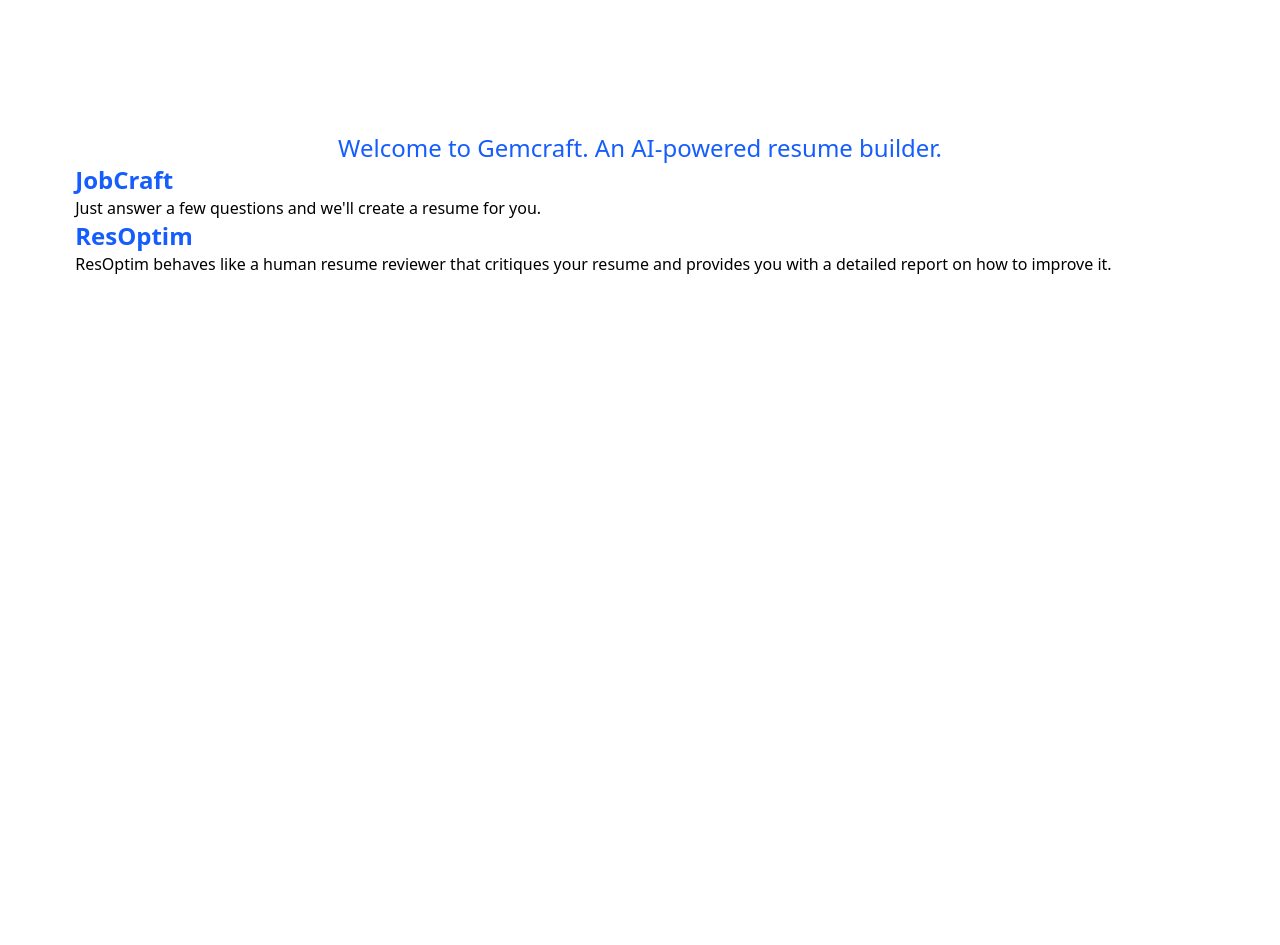
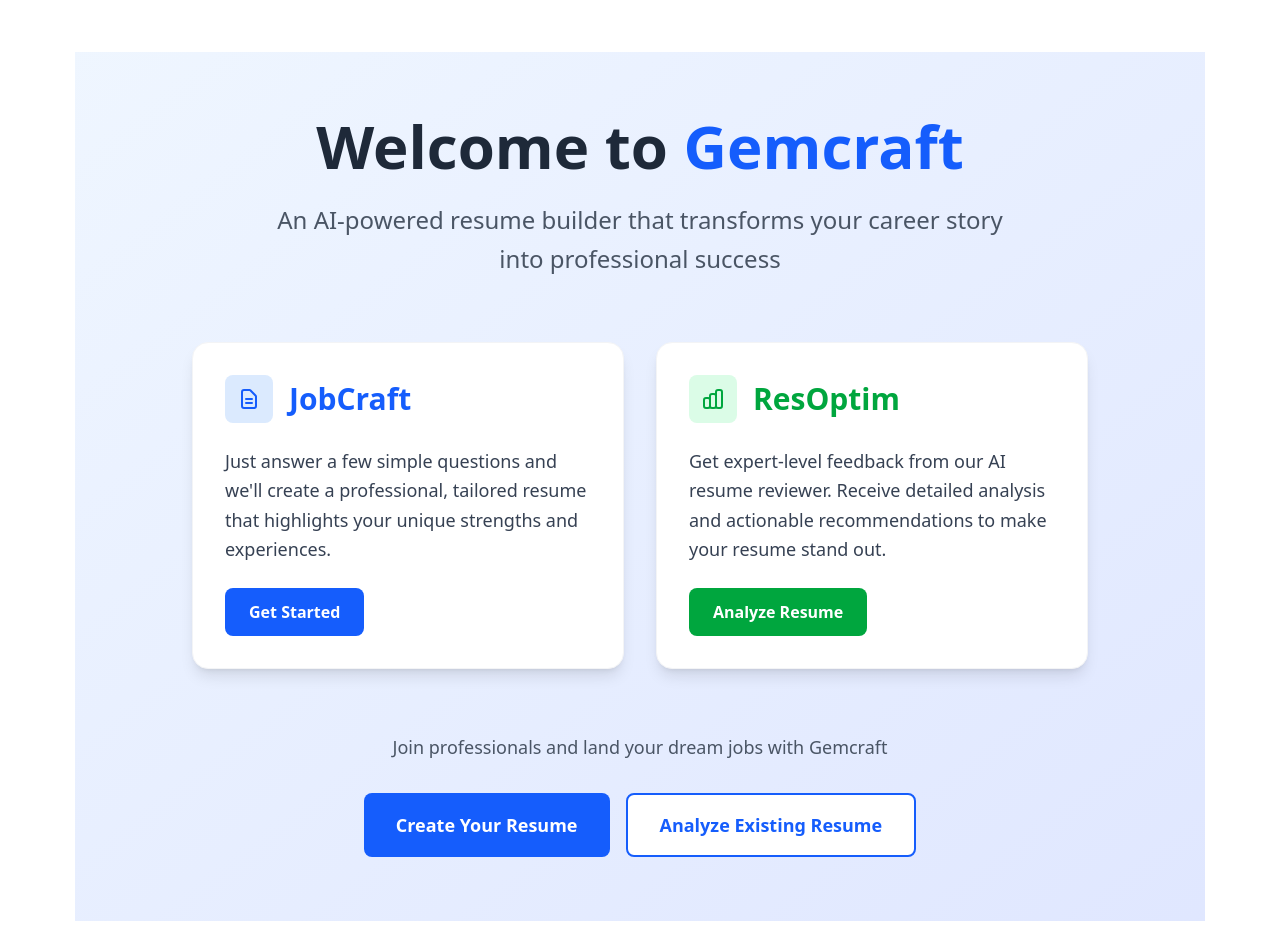
Before and after one commit to samuelajala01/GemCraft, a React (Vite) app: page / in a window 1280 px wide. Shown: the part 320-1265 px from the top of the page. Before the commit the page ends 800 px from the top, so only its background shows below. Built offline with nearby package versions, Linux system fonts and the light colour scheme; no server answers.

Commit message:
style: change homecontent UI

```diff
--- a/src/App.jsx
+++ b/src/App.jsx
@@ -3,28 +3,34 @@ import "./App.css";
 import ResGrader from "./Pages/ResGrader";
 import JobCraft from "./Pages/JobCraft";
 import HomeContent from "./Pages/HomeContent";
+
 function App() {
   const [currentPage, setCurrentPage] = useState("home");
   const [currentStep, setCurrentStep] = useState(1);
   const [resumeFile, setResumeFile] = useState(null);
 
+  // Navigation handler function
+  const handleNavigation = (page) => {
+    setCurrentPage(page);
+  };
+
   const renderContent = () => {
     switch (currentPage) {
       case "home":
         return (
-          <HomeContent/>
+          <HomeContent onNavigate={handleNavigation} />
         );
 
       case "jobcraft":
         return (
-          <JobCraft/>
+          <JobCraft />
         );
 
       case "resume grader":
         return <ResGrader />;
 
       default:
-        return null;
+        return <HomeContent onNavigate={handleNavigation} />;
     }
   };
 
@@ -42,7 +48,7 @@ function App() {
           <div className="flex justify-center gap-8 mx-8 space-x-4 mb-8">
             <button
               onClick={() => setCurrentPage("home")}
-          className={`px-6 py-2 rounded-lg font-semibold ${
+              className={`px-6 py-2 rounded-lg font-semibold transition-colors duration-200 ${
                 currentPage === "home"
                   ? "bg-blue-600 text-white"
                   : "bg-gray-200 text-gray-700 hover:bg-gray-300"
@@ -52,7 +58,7 @@ function App() {
             </button>
             <button
               onClick={() => setCurrentPage("jobcraft")}
-          className={`px-6 py-2 rounded-lg font-semibold ${
+              className={`px-6 py-2 rounded-lg font-semibold transition-colors duration-200 ${
                 currentPage === "jobcraft"
                   ? "bg-blue-600 text-white"
                   : "bg-gray-200 text-gray-700 hover:bg-gray-300"
@@ -62,7 +68,7 @@ function App() {
             </button>
             <button
               onClick={() => setCurrentPage("resume grader")}
-          className={`px-6 py-2 rounded-lg font-semibold ${
+              className={`px-6 py-2 rounded-lg font-semibold transition-colors duration-200 ${
                 currentPage === "resume grader"
                   ? "bg-blue-600 text-white"
                   : "bg-gray-200 text-gray-700 hover:bg-gray-300"
@@ -75,7 +81,8 @@ function App() {
           {/* Content Area */}
           <div className="mt-20">{renderContent()}</div>
         </div>
-  </div></>
+      </div>
+    </>
   );
 }
 
--- a/src/Pages/HomeContent.jsx
+++ b/src/Pages/HomeContent.jsx
@@ -1,22 +1,82 @@
-const HomeContent = () => {
+const HomeContent = ({ onNavigate }) => {
   return (
-    <>
-      <div className="">
-        <p className="text-2xl text-center text-blue-600 mt-40">
-          Welcome to Gemcraft. An AI-powered resume builder.
-        </p>
-        <div>
-          <h2 className="text-2xl font-bold text-blue-600">JobCraft</h2>
-          <p>Just answer a few questions and we'll create a resume for you.</p>
-        </div>
-        <div>
-          <h2 className="text-2xl font-bold text-blue-600">ResOptim</h2>
-          <p>
-          ResOptim behaves like a human resume reviewer that critiques your resume and provides you with a detailed report on how to improve it.
+    <div className="min-h-screen bg-gradient-to-br from-blue-50 to-indigo-100 py-16 px-4">
+      <div className="max-w-4xl mx-auto">
+        {/* Hero Section */}
+        <div className="text-center mb-16">
+          <h1 className="text-5xl md:text-6xl font-bold text-gray-800 mb-6">
+            Welcome to <span className="text-blue-600">Gemcraft</span>
+          </h1>
+          <p className="text-xl md:text-2xl text-gray-600 max-w-3xl mx-auto leading-relaxed">
+            An AI-powered resume builder that transforms your career story into professional success
           </p>
         </div>
+
+        {/* Features Grid */}
+        <div className="grid md:grid-cols-2 gap-8 max-w-5xl mx-auto">
+          {/* JobCraft Card */}
+          <div className="bg-white rounded-2xl shadow-lg hover:shadow-xl transition-shadow duration-300 p-8 border border-gray-100">
+            <div className="flex items-center mb-6">
+              <div className="w-12 h-12 bg-blue-100 rounded-lg flex items-center justify-center mr-4">
+                <svg className="w-6 h-6 text-blue-600" fill="none" stroke="currentColor" viewBox="0 0 24 24">
+                  <path strokeLinecap="round" strokeLinejoin="round" strokeWidth={2} d="M9 12h6m-6 4h6m2 5H7a2 2 0 01-2-2V5a2 2 0 012-2h5.586a1 1 0 01.707.293l5.414 5.414a1 1 0 01.293.707V19a2 2 0 01-2 2z" />
+                </svg>
+              </div>
+              <h2 className="text-3xl font-bold text-blue-600">JobCraft</h2>
+            </div>
+            <p className="text-gray-700 text-lg leading-relaxed mb-6">
+              Just answer a few simple questions and we'll create a professional,
+              tailored resume that highlights your unique strengths and experiences.
+            </p>
+            <button
+              onClick={() => onNavigate && onNavigate('jobcraft')}
+              className="bg-blue-600 hover:bg-blue-700 text-white font-semibold py-3 px-6 rounded-lg transition-colors duration-200">
+              Get Started
+            </button>
+          </div>
+
+          {/* ResOptim Card */}
+          <div className="bg-white rounded-2xl shadow-lg hover:shadow-xl transition-shadow duration-300 p-8 border border-gray-100">
+            <div className="flex items-center mb-6">
+              <div className="w-12 h-12 bg-green-100 rounded-lg flex items-center justify-center mr-4">
+                <svg className="w-6 h-6 text-green-600" fill="none" stroke="currentColor" viewBox="0 0 24 24">
+                  <path strokeLinecap="round" strokeLinejoin="round" strokeWidth={2} d="M9 19v-6a2 2 0 00-2-2H5a2 2 0 00-2 2v6a2 2 0 002 2h2a2 2 0 002-2zm0 0V9a2 2 0 012-2h2a2 2 0 012 2v10m-6 0a2 2 0 002 2h2a2 2 0 002-2m0 0V5a2 2 0 012-2h2a2 2 0 012 2v14a2 2 0 01-2 2h-2a2 2 0 01-2-2z" />
+                </svg>
+              </div>
+              <h2 className="text-3xl font-bold text-green-600">ResOptim</h2>
+            </div>
+            <p className="text-gray-700 text-lg leading-relaxed mb-6">
+              Get expert-level feedback from our AI resume reviewer. Receive detailed
+              analysis and actionable recommendations to make your resume stand out.
+            </p>
+            <button
+              onClick={() => onNavigate && onNavigate('resume grader')}
+              className="bg-green-600 hover:bg-green-700 text-white font-semibold py-3 px-6 rounded-lg transition-colors duration-200">
+              Analyze Resume
+            </button>
+          </div>
+        </div>
+
+        {/* Call to Action */}
+        <div className="text-center mt-16">
+          <p className="text-gray-600 text-lg mb-8">
+            Join professionals and land your dream jobs with Gemcraft
+          </p>
+          <div className="flex flex-col sm:flex-row gap-4 justify-center">
+            <button
+              onClick={() => onNavigate && onNavigate('jobcraft')}
+              className="bg-blue-600 hover:bg-blue-700 text-white font-semibold py-4 px-8 rounded-lg text-lg transition-colors duration-200">
+              Create Your Resume
+            </button>
+            <button
+              onClick={() => onNavigate && onNavigate('resume grader')}
+              className="bg-white hover:bg-gray-50 text-blue-600 font-semibold py-4 px-8 rounded-lg text-lg border-2 border-blue-600 transition-colors duration-200">
+              Analyze Existing Resume
+            </button>
+          </div>
+        </div>
       </div>
-    </>
+    </div>
   );
 };
 
--- a/src/Pages/JobCraft.jsx
+++ b/src/Pages/JobCraft.jsx
@@ -126,7 +126,7 @@ const JobCraft = () => {
     <div className="max-w-4xl mx-auto p-6 sm:p-8 bg-white rounded-xl shadow-lg">
       <h2 className="text-3xl font-bold mb-6 text-blue-600">JobCraft</h2>
 
-      <div className="flex space-x-3 mb-6 border-b pb-4">
+      <div className="flex mb-6 border-b pb-4">
         <button
           onClick={() => setMode("build")}
           className={`px-5 py-2.5 rounded-lg transition-all duration-200 font-medium ${
--- a/src/Pages/ResGrader.jsx
+++ b/src/Pages/ResGrader.jsx
@@ -152,8 +152,8 @@ Give each metric a grade (A, B, C, D, or F) and provide expert feedback. Be spec
           </div>
 
           <div className="space-y-6">
-            <div>
-              <label className="block text-sm font-semibold mb-3 text-gray-700">
+            <div className="mb-8">
+              <label className="block text-sm font-semibold mb-2 text-gray-700">
                 Target Job Title *
               </label>
               <input
@@ -166,10 +166,10 @@ Give each metric a grade (A, B, C, D, or F) and provide expert feedback. Be spec
             </div>
 
             <div>
-              <label className="block text-sm font-semibold mb-3 text-gray-700">
+              <label className="block text-sm font-semibold mb-2 text-gray-700">
                 Upload Resume (PDF only) *
               </label>
-              <div className="relative">
+              <div className="relative mb-4">
                 <input
                   type="file"
                   accept=".pdf"
```
Lines whose indentation alone changed are shown as unchanged.
